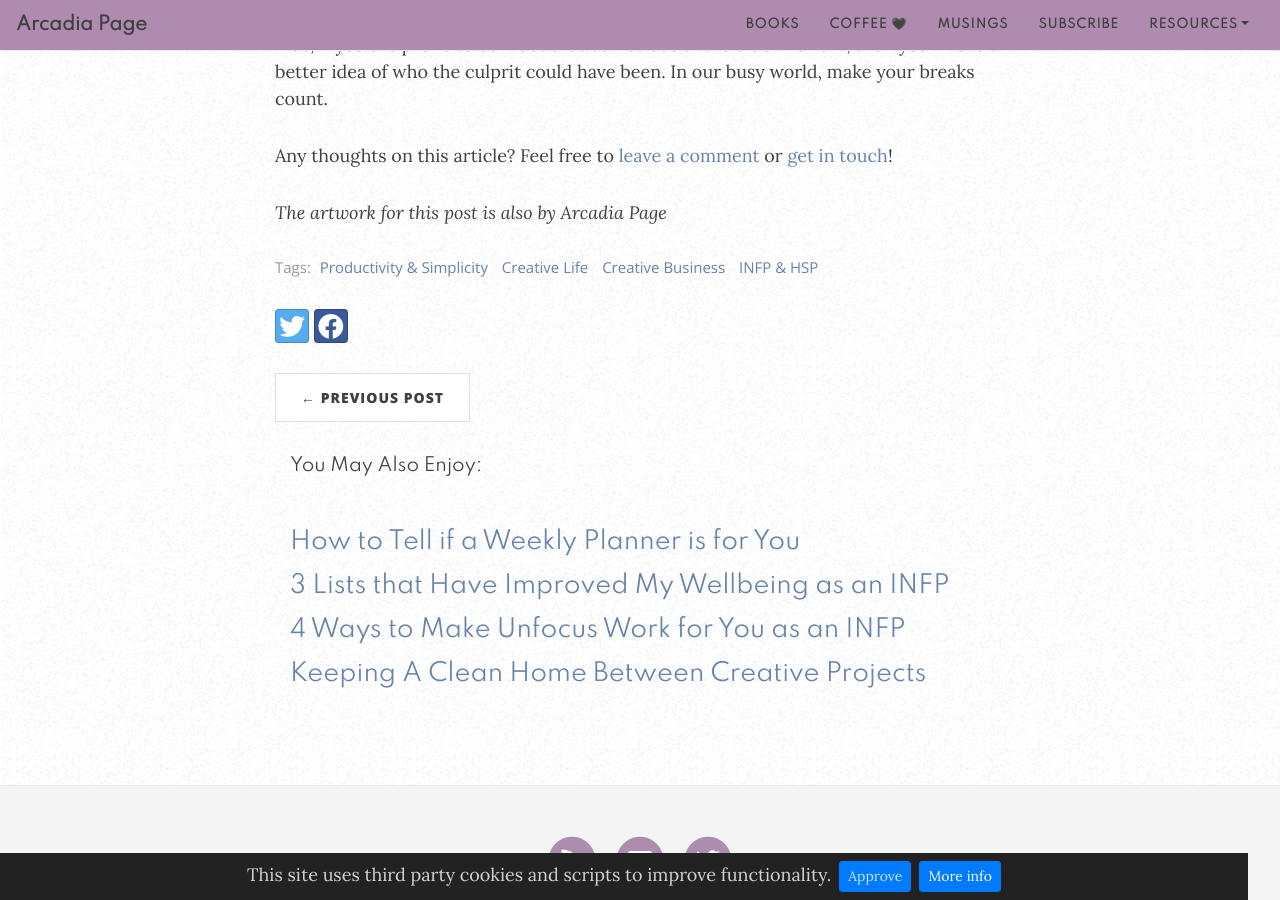
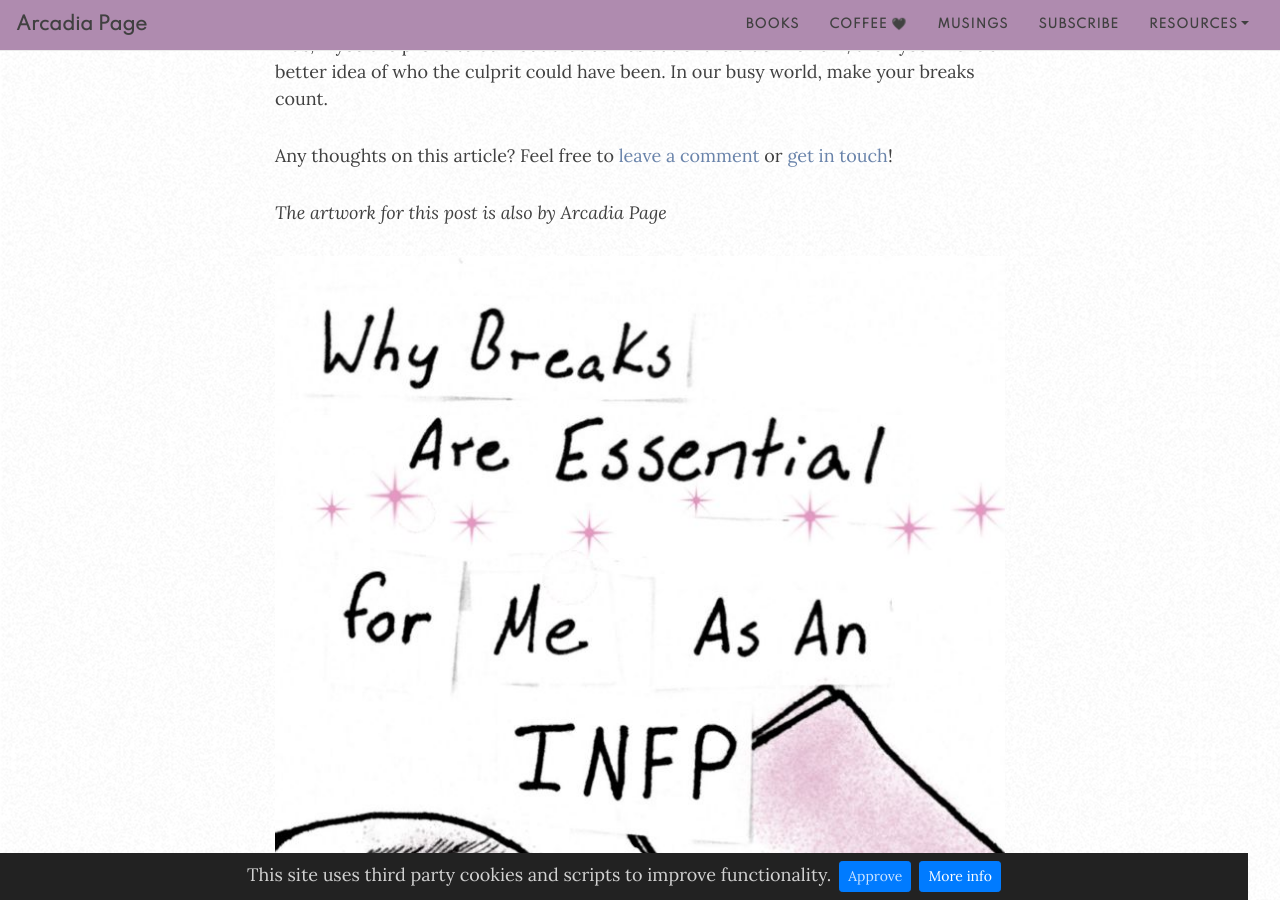
Before and after one commit to arcadiapage/arcadiapage.github.io, a Jekyll site: the page built from _posts/2020-12-29-how-to-use-breaks-to-reduce-infp-stress.md, in a window 1280 px wide and 900 px high, scrolled down 3158 px. Built offline with Jekyll 4.4.1, drawn with Linux system fonts in a browser that asks for light colours; nearby versions of some CDN libraries; comment, search, counter and statistics services are not loaded.

Commit message:
Update from Forestry.io arcadiapage updated _posts/2020-12-29-how-to-use-breaks-to-reduce-infp-stress.md

```diff
--- a/_posts/2020-12-29-how-to-use-breaks-to-reduce-infp-stress.md
+++ b/_posts/2020-12-29-how-to-use-breaks-to-reduce-infp-stress.md
@@ -65,4 +65,4 @@ Any thoughts on this article? Feel free to [leave a comment](https://www.buymeac
 
 _The artwork for this post is also by Arcadia Page_
 
-{: .mx-auto.d-block :}
+![](/uploads/breaks-are-essential.jpg){: .mx-auto.d-block :}
```
